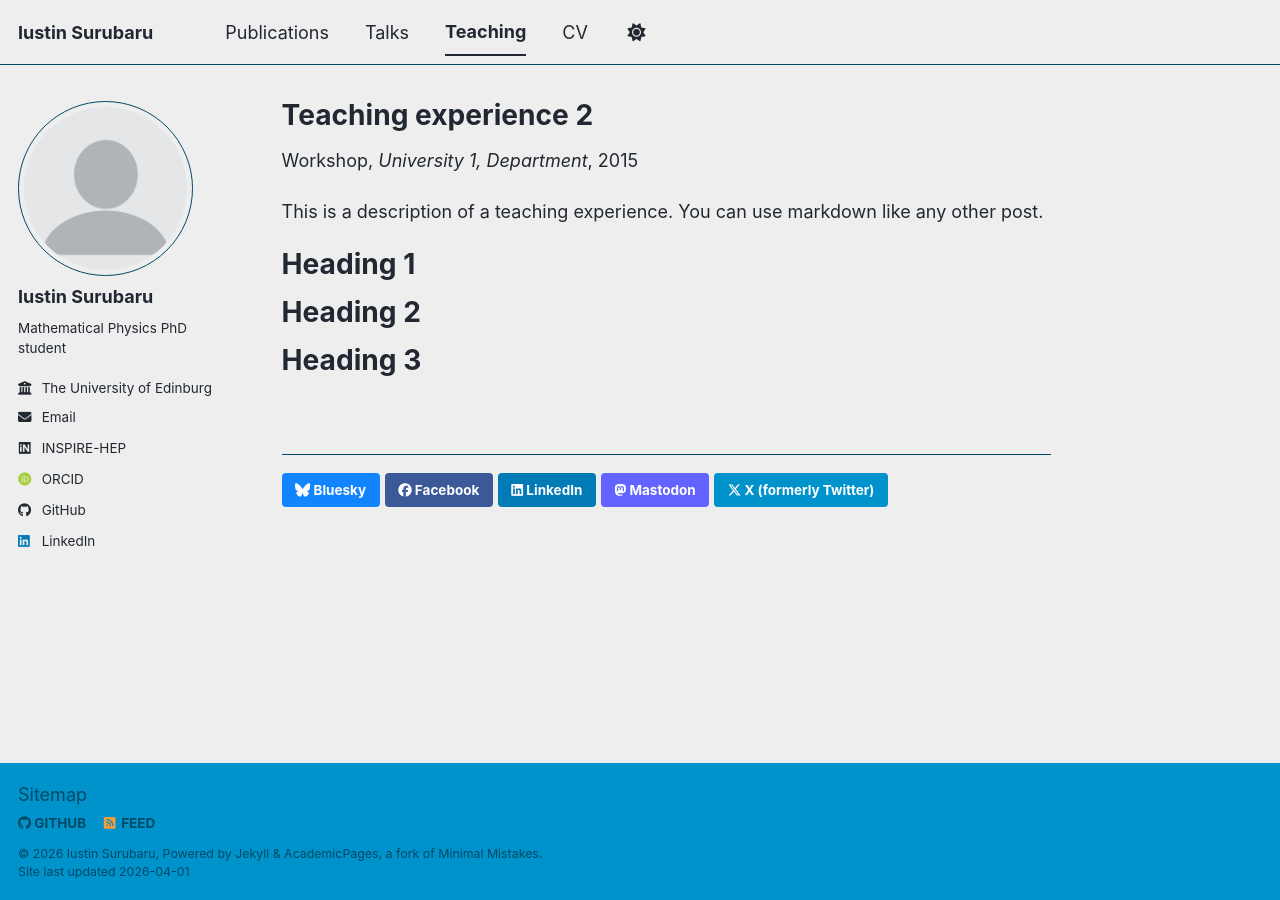
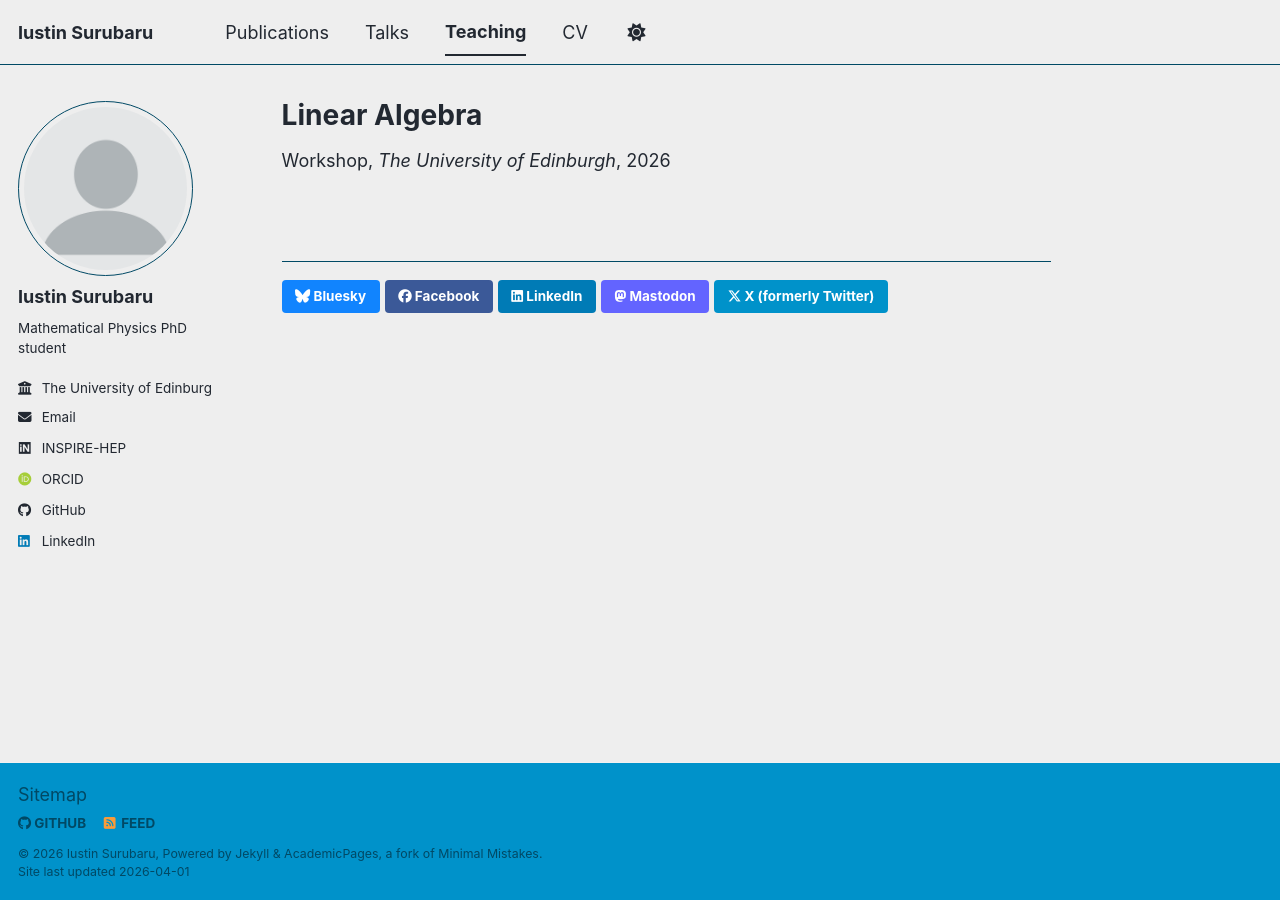
Before and after one commit to IustinS2/IustinS2.github.io, a Jekyll site: the page built from _teaching/2015-spring-teaching-2.md, in a window 1280 px wide. Built offline with Jekyll 4.4.1, drawn with Linux system fonts in a browser that asks for light colours; some web fonts are replaced; a script bundle is joined from its source files by our own code; library files that are not in the unit come from our copies.

Commit message:
Change teaching experience title and details
Updated teaching experience details including title, permalink, and venue.

```diff
--- a/_teaching/2015-spring-teaching-2.md
+++ b/_teaching/2015-spring-teaching-2.md
@@ -1,20 +1,7 @@
 ---
-title: "Teaching experience 2"
+title: "Linear Algebra"
 collection: teaching
 type: "Workshop"
-permalink: /teaching/2015-spring-teaching-1
-venue: "University 1, Department"
-date: 2015-01-01
-location: "City, Country"
+permalink: /teaching/2026-lin-alg
+venue: "The University of Edinburgh"
 ---
-
-This is a description of a teaching experience. You can use markdown like any other post.
-
-Heading 1
-======
-
-Heading 2
-======
-
-Heading 3
-======
```
